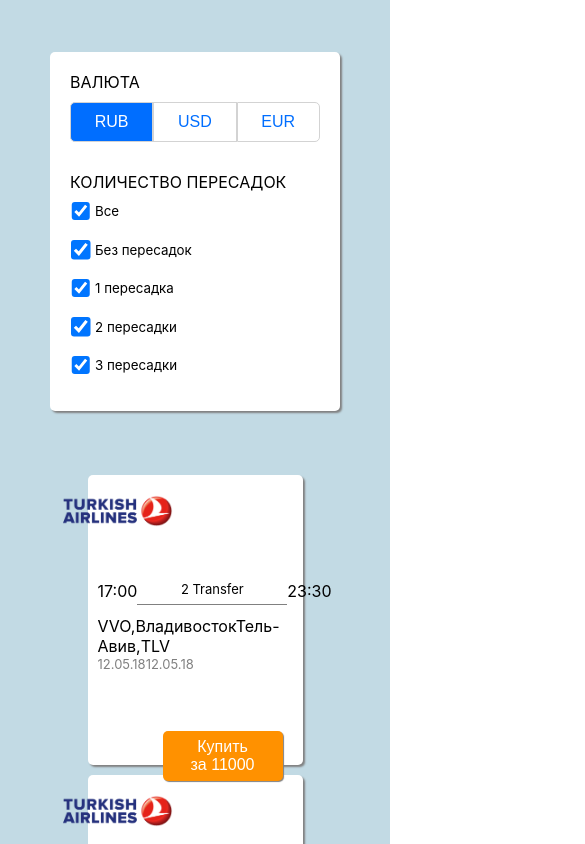
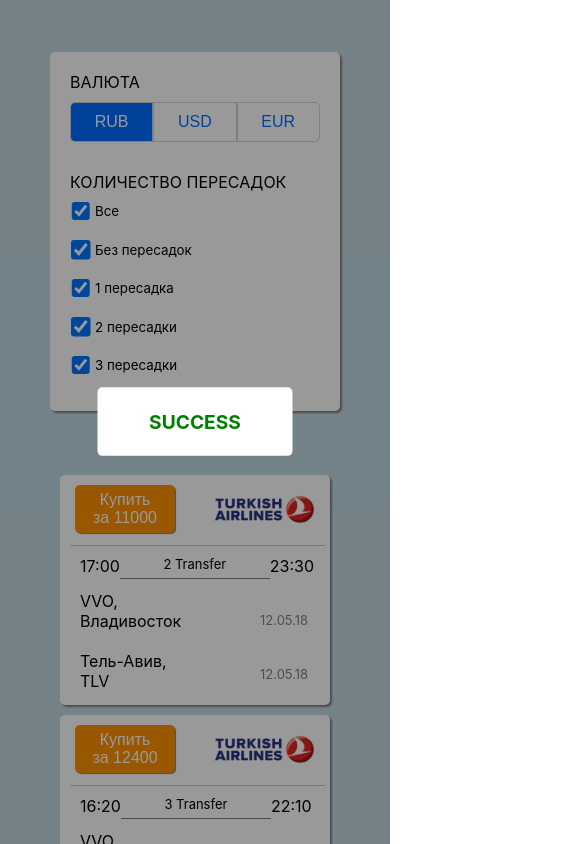
Before and after one commit to Karataiev/Aviasales.github.io, a React (Create React App) app in the folder avias/: page / in a window 390 px wide. Shown: the top 844 px of the page, 585 px wide, since content can reach past the window. Built offline with nearby package versions, Linux system fonts and the light colour scheme; the HTML template or start-up script is replaced by a standard one.

Commit message:
Finished

```diff
--- a/avias/src/App.js
+++ b/avias/src/App.js
@@ -11,9 +11,8 @@ function App({changeFilter}) {
 const tickets = useSelector(state => state.root.tickets);
 
 const [modalActive, setModalActive] = useState(false)
-const [modalActiveSuccess, setModalActiveSuccess] = useState(false)
+const [modalActiveSuccess, setModalActiveSuccess] = useState(true)
 
-// $ € ₽
   return (
   <>
     <div className="wrapper">
@@ -40,7 +39,7 @@ const [modalActiveSuccess, setModalActiveSuccess] = useState(false)
                             <span className="span_4">{item.destination}</span>
                         </div>
                         <div className="divDate">
-                            <span>{item.departure_date}</span>
+                            <span className="divDateSpan_0">{item.departure_date}</span>
                             <span className="divDateSpan">{item.arrival_date}</span>
                         </div>
                     </div>
--- a/avias/src/Components/FilterItem.js
+++ b/avias/src/Components/FilterItem.js
@@ -1,6 +1,6 @@
 import React from 'react';
-import { useDispatch, useSelector } from 'react-redux';
-import { checkedTickets, someTickets } from '../Redux/actions';
+import { useDispatch } from 'react-redux';
+import { checkedTickets } from '../Redux/actions';
 
 const FilterItem = ({checked, onClick, id, label}) => {
     const dispatch = useDispatch();
--- a/avias/src/Components/Сurrency.js
+++ b/avias/src/Components/Сurrency.js
@@ -21,7 +21,7 @@ function Сurrency({id}) {
     const filters = useSelector(state => state.root.filters);
     const dispatch = useDispatch();
     return (
-        <div className="currencyStyle" key={id}>
+        <div className="currencyStyle" key={filters.id}>
             <span>ВАЛЮТА</span>
             <div className="btnCur">
                 <button className="btn_1"
--- a/avias/src/Redux/currencyReducer.js
+++ b/avias/src/Redux/currencyReducer.js
@@ -16,8 +16,6 @@ const defaultState = {
         { id: 3, label: '3 пересадки',  checked: true }
     ],
 }
-
-// $ € ₽
 
 function currencyReducer (state = defaultState, action) {
     switch(action.type) {
--- a/avias/src/index.css
+++ b/avias/src/index.css
@@ -18,7 +18,7 @@ code {
   margin: 0 auto;
   max-width: 1200px;
   background-color: rgb(194, 218, 228);
-  min-height: 1550px;
+  min-height: 100%;
 }
 
 li{
@@ -39,8 +39,8 @@ li{
   border-radius: 5px;
   box-shadow: 2px 2px 2px grey;
   background-color: white;
-  max-width: 50%;
-  min-height: 100px;
+  width: 50%;
+  height: 100px;
   margin-left: 450px;
   transition: .5s;
 }
@@ -69,8 +69,8 @@ li{
   margin-right: 10px;
   cursor: pointer;
   transition: .5s;
-  min-width: 120px;
-  min-height: 50px;
+  width: 120px;
+  height: 50px;
 }
 
 .btnTicket:hover {
@@ -283,7 +283,7 @@ text-align: center;
   position: fixed;
   top: 0;
   left: 0;
-  z-index: 100;
+  z-index: 5;
   display: flex;
   align-items: center;
   justify-content: center;
@@ -360,51 +360,51 @@ text-align: center;
 
   .someTicket {
     display: block;
-    flex-direction: column-reverse;
-    /* position: relative; */
-    margin: 10px  auto;
+    margin: 10px auto;
     padding: 10px;
     width: 250px;
-    height: 270px;
+    height: 210px;
 
   }
 
   .price {
     width: 100%;
-    height: 80px;
+    height: 60px;
     order: 1;
-    border: none;
+    border-right: none;
+    border-bottom: solid 1px rgb(201, 201, 201);
+  }
+
+  .btnTicket {
+    float: left;
+    top: 200px;
+    left: 60px;
+    margin: 0;
+    width: 40%;
+    height: 80%;
+    padding: 0;
+  }
+
+  .turAir {
+    float: right;
+    width: 40%;
+    padding-top: 10px;
+    padding-right: 10px;
   }
 
   .divInfo {
     padding-right: 0;
+    margin: 10px auto;
 
   }
 
-  .btnTicket {
-    float: left;
-    position: relative;
-    top: 200px;
-    left: 60px;
-
-    margin: 0;
-  }
-
-  .turAir {
-    /* float: right; */
-    position: relative;
-    right: 50px;
-    width: 110px;
-    padding-top: 10px;
-    padding-right: 10px;
-  }
-
   .time {
-    margin: 0;
+    margin-left: 10px;
     padding: 0;
     padding-right: 100px;
     font-size: small;
     justify-content: start;
+    width: 100%;
   }
 
   .time_1,
@@ -412,18 +412,56 @@ text-align: center;
     font-size: medium;
   }
 
-  .origin,
-  .divDate {
+  .origin {
+    padding-left: 10px;
     margin: 0;
+    display: flex;
+    flex-direction: column;
+    width: 70%;
   }
 
+  .divDate {
+    float: right;
+    width: 20%;
+    padding-right: 10px;
+    margin: 0;
+    display: flex;
+    flex-direction: column;
+  }
   .span_3 {
     margin: 0;
+    margin-top: 20px;
   }
 
   .divDateSpan {
     margin: 0;
+    position: relative;
+    bottom: 95px;
   }
 
+  .divDateSpan_0 {
+    position: relative;
+    bottom: 25px;
+  }
 
+  .modal {
+    width: 100%;
+    height: 100%;
+    padding-right: 100px;
+    text-align: center;
+    left: -35px;
+  }
+
+  .inputValid {
+    width: 200px;
+  }
+
+  .modal__content {
+    width: 250px;
+    margin: 0;
+  }
+
+  .modalSuccessContent {
+    width: 100%;
+  }
 }
```
